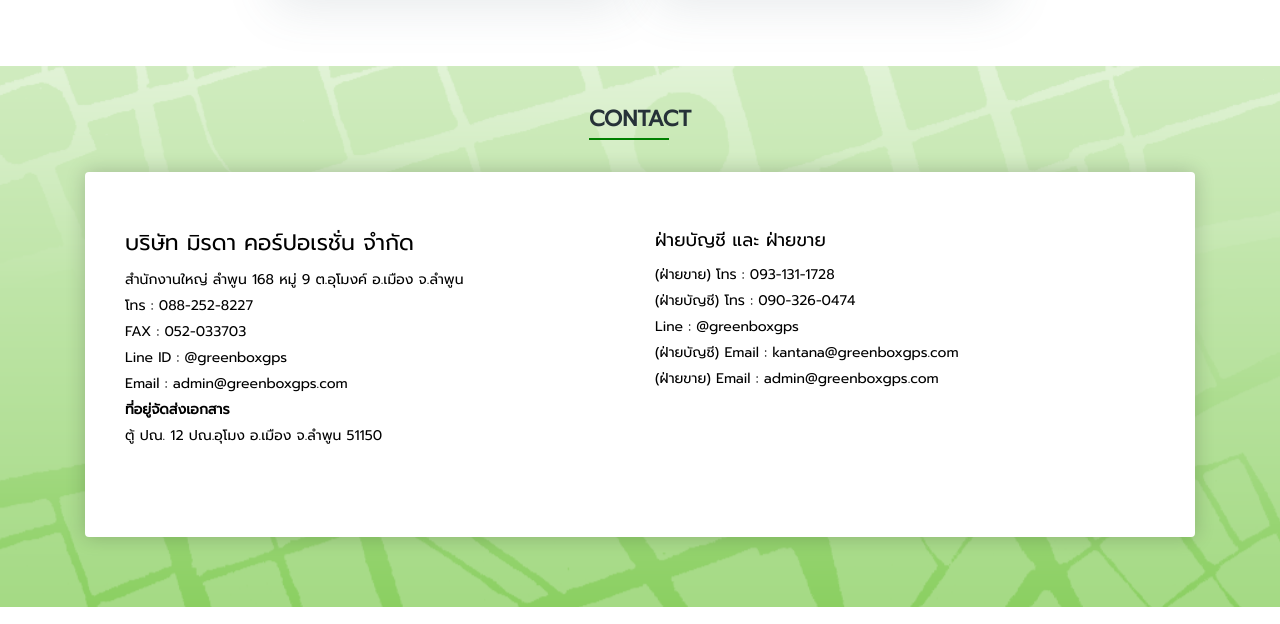
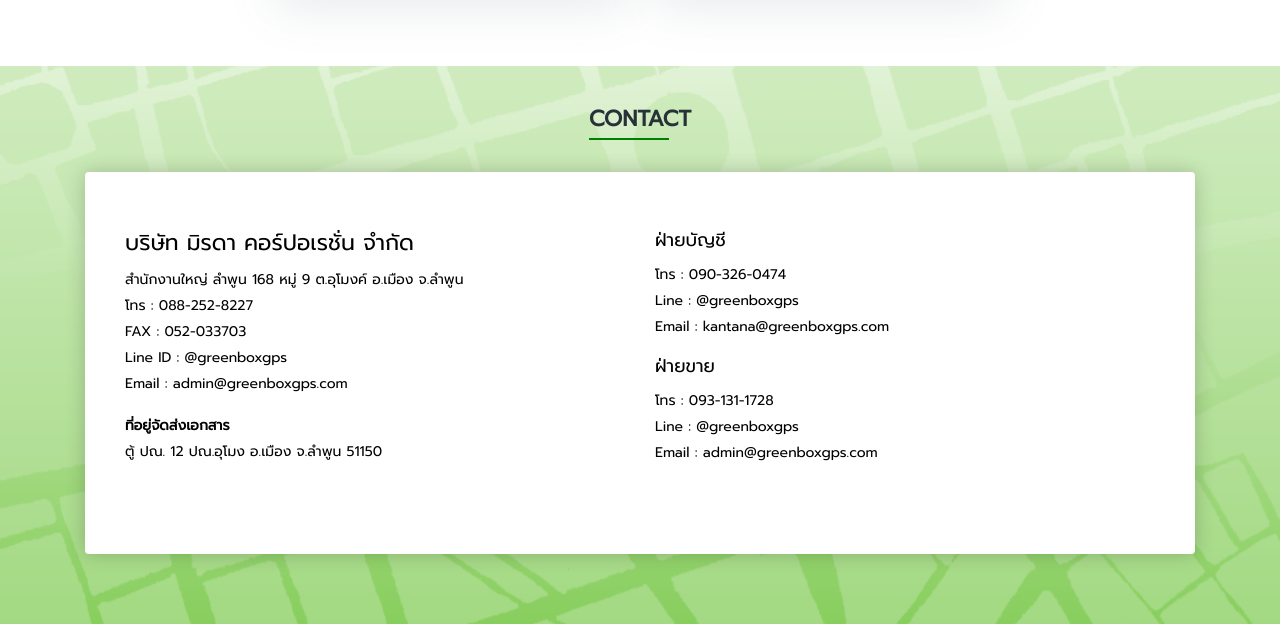
Before and after one commit to topmanaja123/greenboxgps, a PHP site: page / in a window 1280 px wide. Shown: the part 3346-3970 px from the top of the page. Run offline with PHP 8.4, Linux system fonts and the light colour scheme; some web fonts are replaced.

Commit message:
update contact

```diff
--- a/index.php
+++ b/index.php
@@ -943,22 +943,23 @@
                                     <p>FAX : 052-033703</p>
                                     <p>Line ID : <a href="http://line.me/ti/p/~@greenboxgps">@greenboxgps</a></p>
                                     <p>Email : <a href="mailto:admin@greenboxgps.com">admin@greenboxgps.com</a></p>
-                                    <p class="f-bold">ที่อยู่จัดส่งเอกสาร</p>
+                                    <p class="f-bold mt-3">ที่อยู่จัดส่งเอกสาร</p>
                                     <p>ตู้ ปณ. 12 ปณ.อุโมง อ.เมือง จ.ลำพูน 51150</p>
                                 </div>
                                 <div class="col-sm-12 col-md-6 col-lg-6">
-                                    <h4>ฝ่ายบัญชี และ ฝ่ายขาย</h4>
-                                    <p>(ฝ่ายขาย) โทร : <a href="tel:0931311728" target="_blank">093-131-1728</a></p>
-                                    <p>(ฝ่ายบัญชี) โทร : <a href="tel:0903260474" target="_blank">090-326-0474</a></p>
+                                    <h4>ฝ่ายบัญชี</h4>
+                                    <p>โทร : <a href="tel:0903260474" target="_blank">090-326-0474</a></p>
                                     <p>Line : <a href="http://line.me/ti/p/~@greenboxgps">@greenboxgps</a></p>
-                                    <p>(ฝ่ายบัญชี) Email : <a
-                                            href="mailto:kantana@greenboxgps.com">kantana@greenboxgps.com</a>
-                                    </p>
+                                    <p>Email : <a href="mailto:kantana@greenboxgps.com">kantana@greenboxgps.com</a></p>
 
-                                    <p>(ฝ่ายขาย) Email : <a
-                                            href="mailto:admin@greenboxgps.com">admin@greenboxgps.com</a>
+                                    <h4 class="mt-3">ฝ่ายขาย</h4>
+                                    <p>โทร : <a href="tel:0931311728" target="_blank">093-131-1728</a></p>
+                                    <p>Line : <a href="http://line.me/ti/p/~@greenboxgps">@greenboxgps</a></p>
+                                    <p>Email : <a href="mailto:admin@greenboxgps.com">admin@greenboxgps.com</a>
                                     </p>
                                 </div>
+
+
                             </div>
                         </div>
 
```
